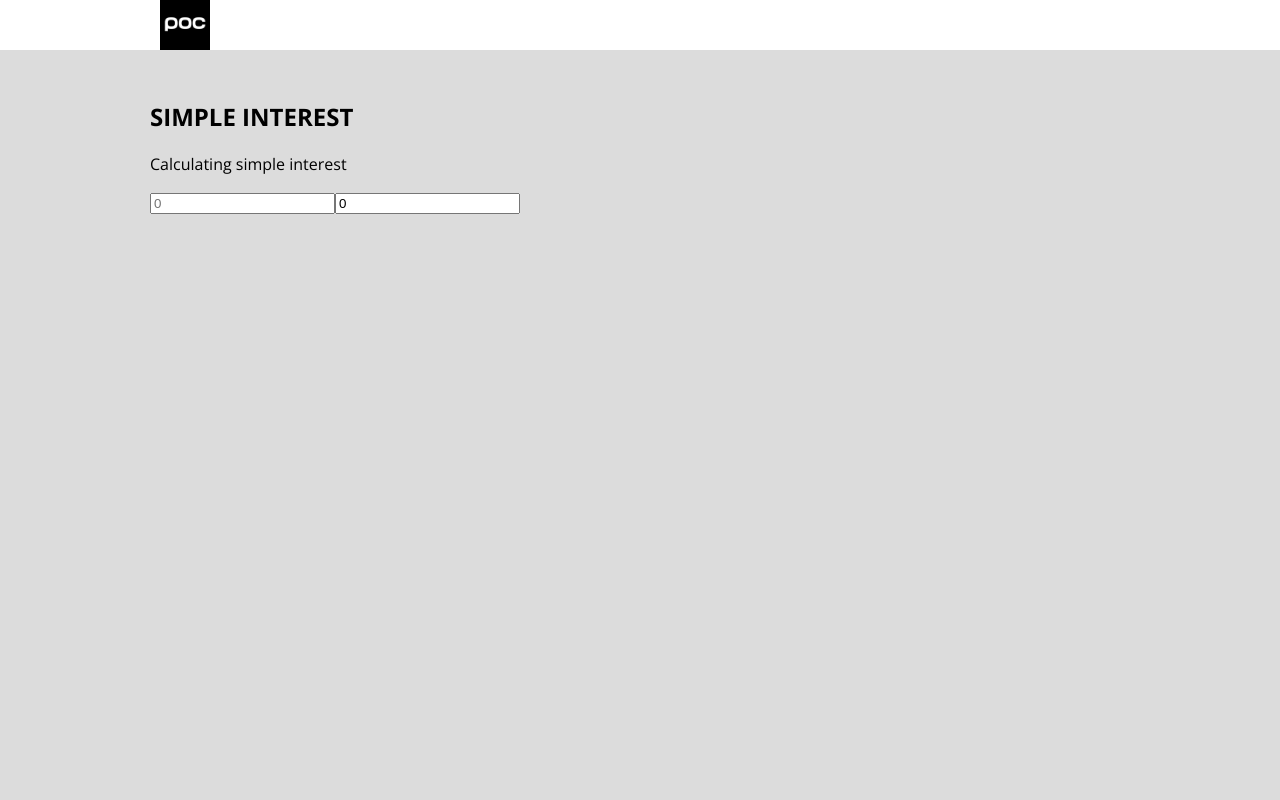
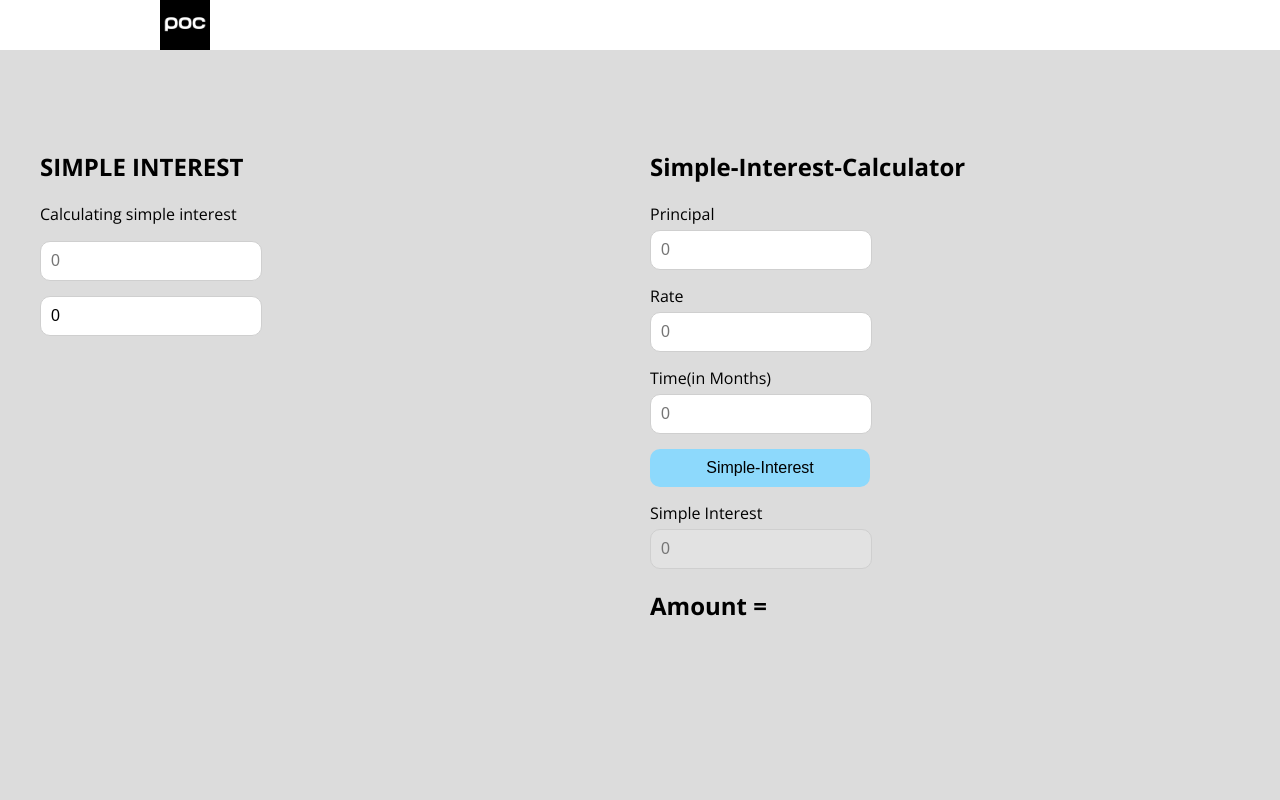
Before and after one commit to gowthamiallu5/arth-simpleinterest-calculation, a React (Create React App) app: page / in a window 1280 px wide. Shown: the top 800 px of the page. Built offline with nearby package versions, Linux system fonts and the light colour scheme.

Commit message:
applied css flex to the app

```diff
--- a/src/App.js
+++ b/src/App.js
@@ -9,14 +9,19 @@ function App() {
   return (
     <div className="App">
       <Header />
+      <div className="content">
         <section className="main">
-        <Headline header="SIMPLE INTEREST" desc="Calculating simple interest" />
+          <Headline
+            header="SIMPLE INTEREST"
+            desc="Calculating simple interest"
+          />
           <Arthemetic number1={0} number2={0} />
         </section>
         <section className="simple">
           <Simple />
         </section>
       </div>
+    </div>
   );
 }
 
--- a/src/app.scss
+++ b/src/app.scss
@@ -5,10 +5,40 @@ body {
   margin: 0;
 }
 
-.main,
-.simple {
-  width: 100%;
-  max-width: 980px;
-  margin: 50px auto 80%;
-  padding: 0 10px;
+.content {
+  display: flex;
+  flex-direction: row;
+  box-sizing: border-box;
+  margin: 30px;
+  input {
+    width: 200px;
+    display: block;
+    margin-bottom: 15px;
+    margin-top: 5px;
+    padding: 10px;
+    border: 1px solid #cfcfcf;
+    font-family: "Roboto Slab", sans-serif;
+    font-size: 16px;
+    outline: none;
+    border-radius: 10px;
+  }
+  button {
+    display: block;
+    font-size: 16px;
+    margin-bottom: 15px;
+    margin-top: 5px;
+    padding: 10px;
+    border-radius: 10px;
+    border: none;
+    width: 220px;
+    box-shadow: 1px 1px 0px 2px rgba (0, 0, 0, 0.3);
+    background: rgb(141, 217, 252);
+    cursor: pointer;
+  }
+  section {
+    width: 100%;
+    max-width: 980px;
+    margin: 50px auto 80%;
+    padding: 0 10px;
+  }
 }
--- a/src/component/simpleinterest/index.js
+++ b/src/component/simpleinterest/index.js
@@ -1,5 +1,4 @@
 import React, { useState } from "react";
-import "./styles.scss";
 
 const Simple = () => {
   const handleFormSubmit = (e) => {
--- a/src/component/simpleinterest/styles.scss
+++ /dev/null
@@ -1,27 +0,0 @@
-.simple-interest {
-  input {
-    width: 200px;
-    display: block;
-    margin-bottom: 15px;
-    margin-top: 5px;
-    padding: 10px;
-    border: 1px solid #cfcfcf;
-    font-family: "Roboto Slab", sans-serif;
-    font-size: 16px;
-    outline: none;
-    border-radius: 10px;
-  }
-  button {
-    display: block;
-    font-size: 16px;
-    margin-bottom: 15px;
-    margin-top: 5px;
-    padding: 10px;
-    border-radius: 10px;
-    border: none;
-    width: 220px;
-    box-shadow: 1px 1px 0px 2px rgba (0, 0, 0, 0.3);
-    background: rgb(141, 217, 252);
-    cursor: pointer;
-  }
-}
```
Lines whose indentation alone changed are shown as unchanged.
